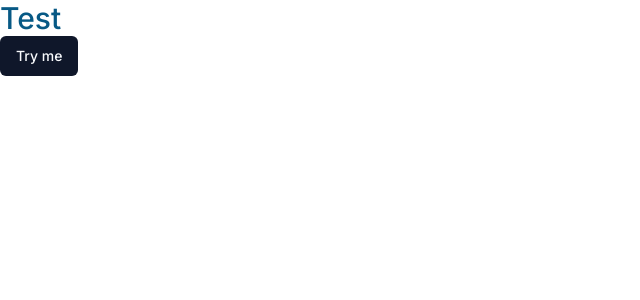
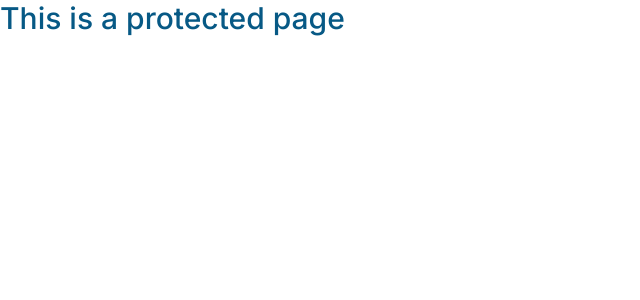
Before and after one commit to VictoriaSTo/course-platform, a Next.js app: page / in a window 1280 px wide. Shown: the top 300 px of the page, without its empty margins (0-640 px from the left). Built offline with nearby package versions, Linux system fonts and the light colour scheme.

Commit message:
add env file

```diff
--- /dev/null
+++ b/app/(auth)/(routes)/sign-in/page.tsx
@@ -0,0 +1,11 @@
+import React from 'react'
+
+const SignInPage = () => {
+  return (
+    <div>
+      Unporotected page
+    </div>
+  )
+}
+
+export default SignInPage
--- a/app/page.tsx
+++ b/app/(dashboard)/(routes)/page.tsx
@@ -4,10 +4,7 @@ import Image from 'next/image'
 export default function Home() {
   return (
     <>
-      <p className='text-3xl font-medium text-sky-800'>Test</p>
-      <Button>
-        Try me
-      </Button>
+      <p className='text-3xl font-medium text-sky-800'>This is a protected page</p>
     </>
   )
 }
--- a/app/test/page.tsx
+++ /dev/null
@@ -1,11 +0,0 @@
-import React from 'react'
-
-const TestPage = () => {
-  return (
-    <div>
-      Test page
-    </div>
-  )
-}
-
-export default TestPage;
```
Also changed, not shown: 1 other file (tests, documents, lock files or other folders).
